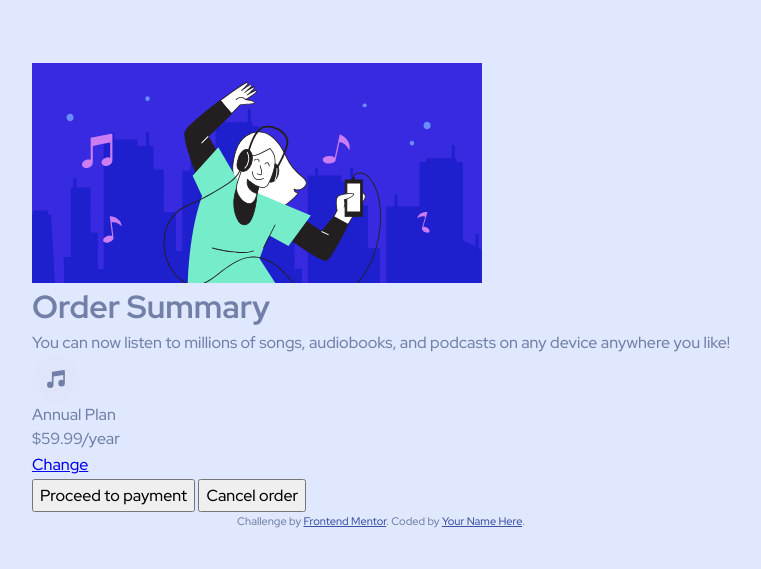
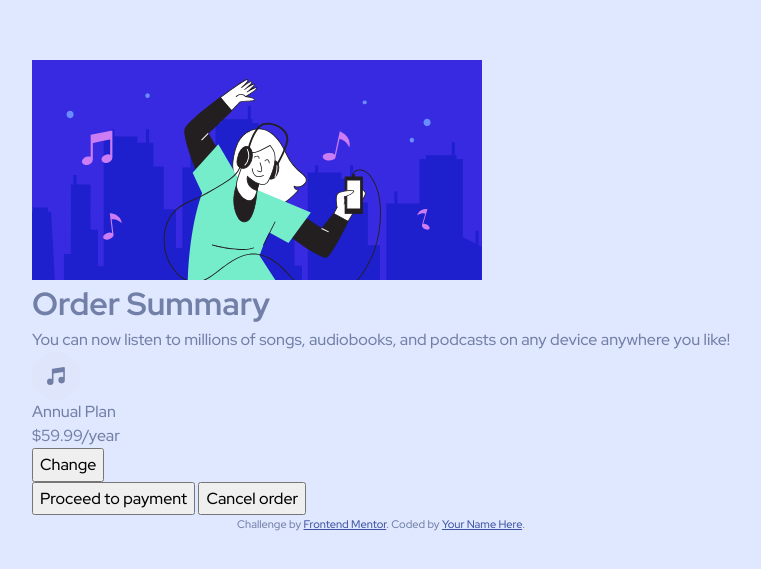
Before and after one commit to ffernandocosta/order-summary-component-main, a plain HTML site: page index.html in a window 1280 px wide. Shown: the part 127-696 px from the top of the page, without its empty margins (259-1020 px from the left). Drawn offline with Linux system fonts and the light colour scheme.

Commit message:
replaced change plan link for a button in the 'order plan' div

```diff
--- a/index.html
+++ b/index.html
@@ -37,7 +37,7 @@
             <p class="plan-title">Annual Plan</p>
             <p>$59.99/year</p>
           </div>
-          <a href="#">Change</a>
+          <button class="button__change-plan">Change</a>
         </div>
 
         <button class="button-payment">Proceed to payment</button>
```
